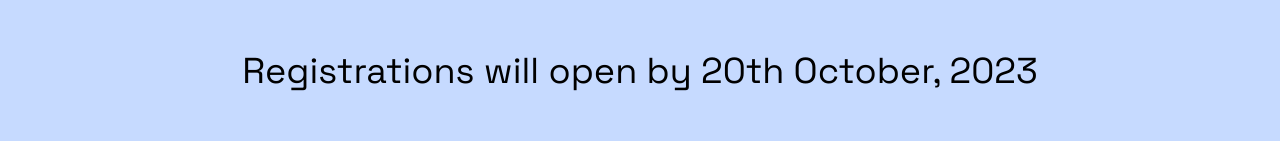
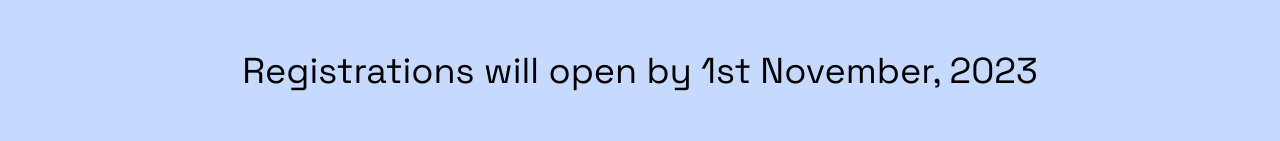
Before and after one commit to Tessellate-CMI/tessellate-frontend, a SvelteKit app: page /register in a window 1280 px wide. Shown: the part 411-552 px from the top of the page. Built offline with nearby package versions, Linux system fonts and the light colour scheme; a web font is replaced by a local one.

Commit message:
fix: changed registration beginning date to 1st November

```diff
--- a/src/routes/register/+page.svelte
+++ b/src/routes/register/+page.svelte
@@ -3,7 +3,7 @@
     import ComingSoon from '$src/lib/components/ComingSoon.svelte'
 </script>
 
-<ComingSoon message="Registrations will open by 20th October, 2023" />
+<ComingSoon message="Registrations will open by 1st November, 2023" />
 
 <!-- <script>
     import '$src/app.css'
```
